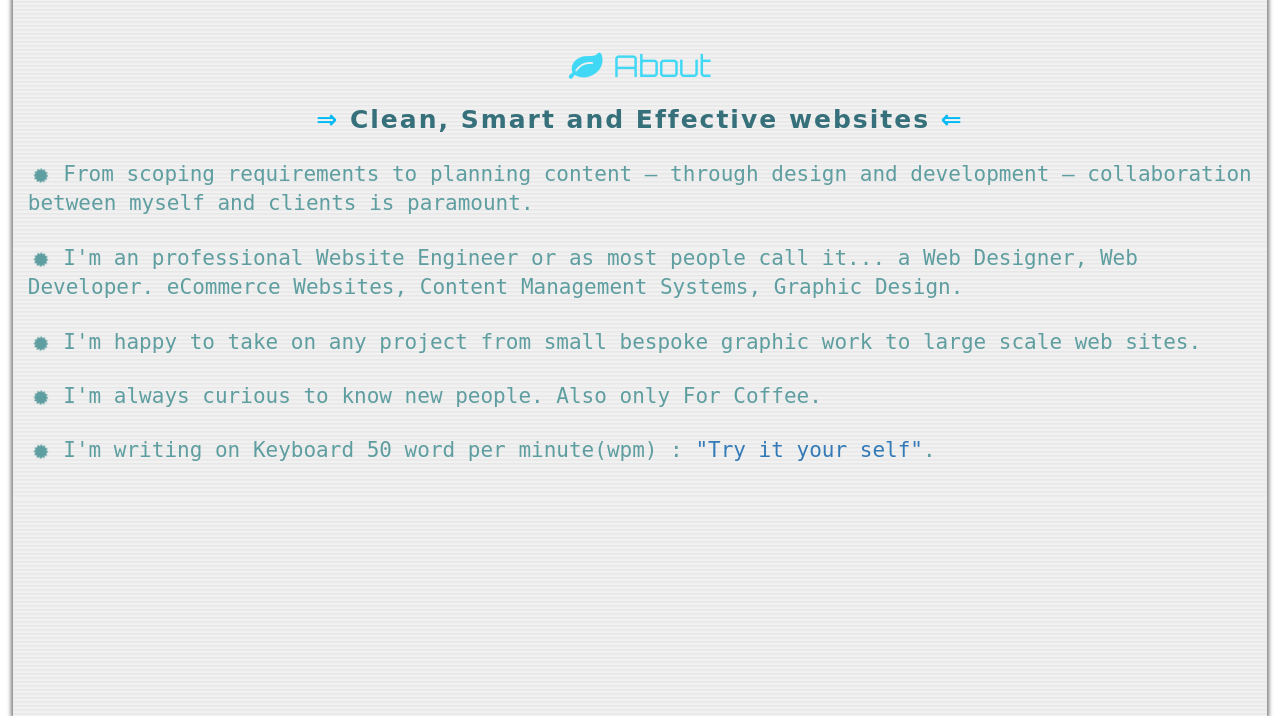
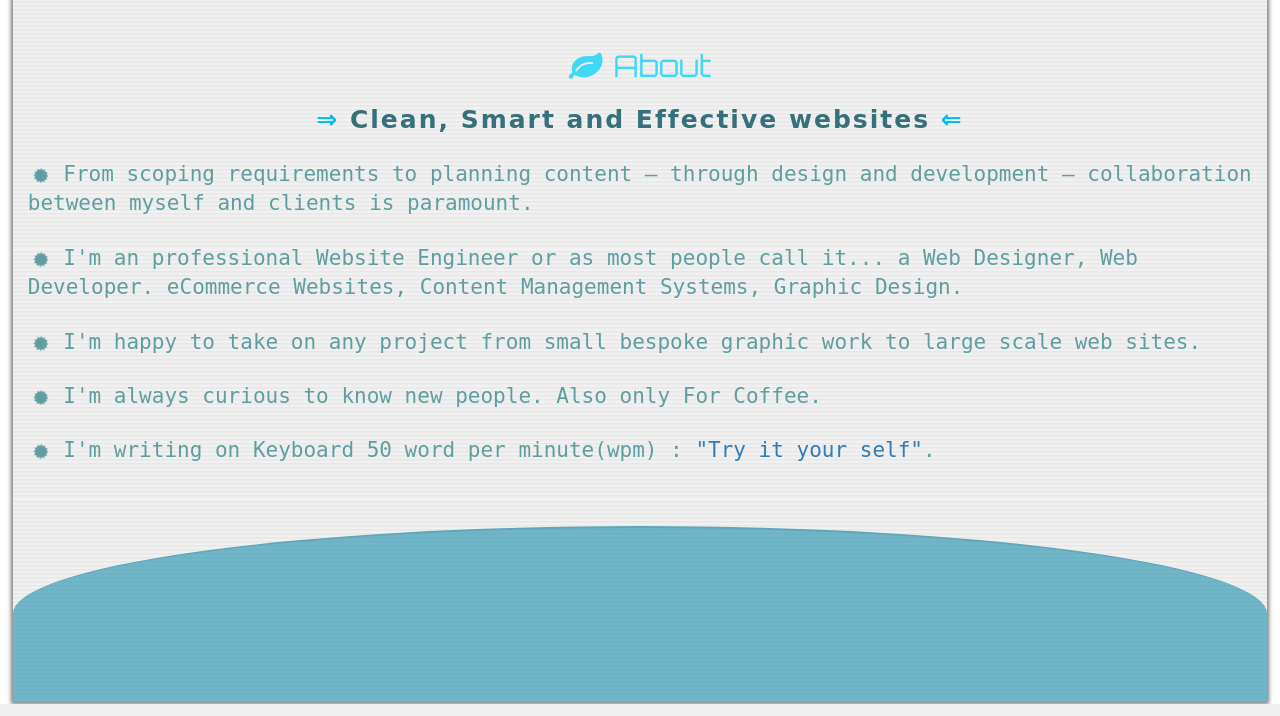
Before and after one commit to Abd-Elrazek/MY_Website, a PHP site: page / in a window 1280 px wide. Shown: the part 2490-3206 px from the top of the page. Run offline with PHP 8.4, Linux system fonts and the light colour scheme; some web fonts are replaced.

Commit message:
modified

```diff
--- a/css/main-style.css
+++ b/css/main-style.css
@@ -813,12 +813,17 @@ span.el_info_f {
 
 .footer {
 	margin-top: 15px;
+	margin-bottom: 2px;
 	width: 100%;
-	height: 190px;
+	height: 176px;
+	border-top-left-radius: 87%;
+	border-top: #5fa7b8 2px solid;
+	border-top-right-radius: 87%;
+	background-color: #0080a587;
 }
 
 .last-card {
-	margin-bottom: 0px;
+	margin-bottom: 2px;
 }
 
 /*E footer*/
```
